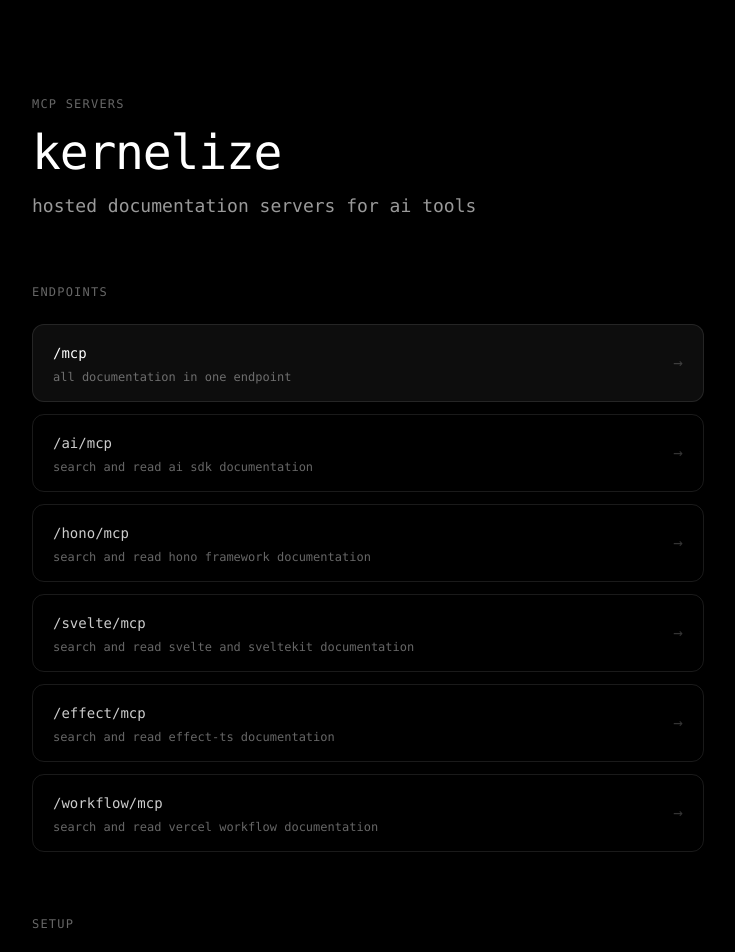
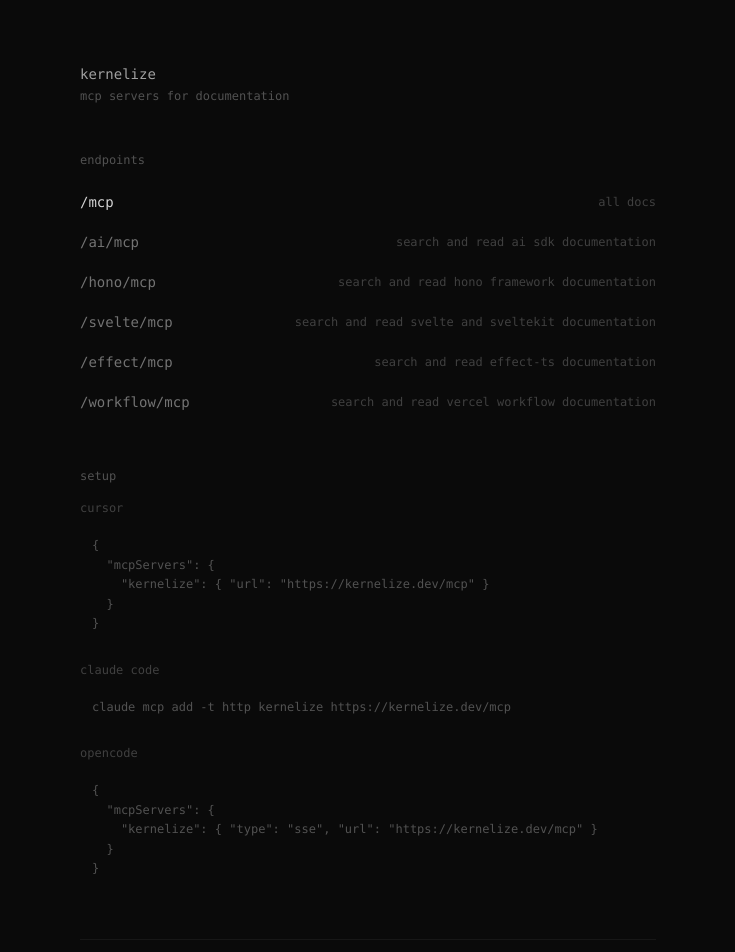
Before and after one commit to visible/kernelize.dev, a Next.js app: page / in a window 1280 px wide. Shown: the top 952 px of the page, without its empty margins (272-1007 px from the left). Built offline with nearby package versions, Linux system fonts and the light colour scheme.

Commit message:
feat: more minimal design

```diff
--- a/app/globals.css
+++ b/app/globals.css
@@ -2,23 +2,11 @@
 
 @theme {
   --font-mono: ui-monospace, SFMono-Regular, "SF Mono", Menlo, Consolas, monospace;
-  --color-bg: #000000;
-  --color-fg: #ffffff;
-  --color-muted: #888888;
-  --color-subtle: #444444;
-  --color-border: #222222;
-  --color-surface: #111111;
-  --color-accent: #10b981;
-}
-
-::selection {
-  background: var(--color-accent);
-  color: var(--color-bg);
 }
 
 body {
-  background: var(--color-bg);
-  color: var(--color-fg);
+  background: #0a0a0a;
+  color: #e5e5e5;
   font-family: var(--font-mono);
   min-height: 100vh;
 }
--- a/app/page.tsx
+++ b/app/page.tsx
@@ -4,64 +4,45 @@
 
 export default function Home() {
   return (
-    <main className="min-h-screen px-6 py-16 md:px-8 md:py-24">
-      <div className="mx-auto max-w-2xl">
-        <header className="mb-16">
-          <p className="mb-4 text-xs tracking-widest text-white/40">
-            MCP SERVERS
-          </p>
-          <h1 className="mb-4 text-4xl font-medium tracking-tight md:text-5xl">
-            kernelize
-          </h1>
-          <p className="text-lg text-white/60">
-            hosted documentation servers for ai tools
+    <main className="min-h-screen px-6 py-16">
+      <div className="mx-auto max-w-xl">
+        <header className="mb-12">
+          <h1 className="text-sm text-neutral-400">kernelize</h1>
+          <p className="mt-1 text-xs text-neutral-600">
+            mcp servers for documentation
           </p>
         </header>
 
-        <section className="mb-16">
-          <h2 className="mb-6 text-xs tracking-widest text-white/40">
-            ENDPOINTS
-          </h2>
-          <div className="space-y-3">
+        <section className="mb-12">
+          <p className="mb-4 text-xs text-neutral-600">endpoints</p>
+          <div className="space-y-1">
             <Link
               href="/mcp"
-              className="group flex items-center justify-between rounded-xl border border-white/10 bg-white/5 px-5 py-4 transition-colors hover:border-accent hover:bg-accent/5"
+              className="flex items-center justify-between py-2 text-sm text-neutral-300 hover:text-neutral-100"
             >
-              <div>
-                <code className="text-sm text-white">/mcp</code>
-                <p className="mt-1 text-xs text-white/40">
-                  all documentation in one endpoint
-                </p>
-              </div>
-              <span className="text-white/20 transition-colors group-hover:text-accent">
-                &rarr;
-              </span>
+              <span>/mcp</span>
+              <span className="text-xs text-neutral-700">all docs</span>
             </Link>
             {servers.map((server) => (
               <Link
                 key={server.path}
                 href={server.path}
-                className="group flex items-center justify-between rounded-xl border border-white/10 px-5 py-4 transition-colors hover:border-white/20"
+                className="flex items-center justify-between py-2 text-sm text-neutral-500 hover:text-neutral-300"
               >
-                <div>
-                  <code className="text-sm text-white/80">{server.path}</code>
-                  <p className="mt-1 text-xs text-white/40">
-                    {server.description}
-                  </p>
-                </div>
-                <span className="text-white/20 transition-colors group-hover:text-white/40">
-                  &rarr;
+                <span>{server.path}</span>
+                <span className="text-xs text-neutral-700">
+                  {server.description}
                 </span>
               </Link>
             ))}
           </div>
         </section>
 
-        <section className="mb-16">
-          <h2 className="mb-6 text-xs tracking-widest text-white/40">SETUP</h2>
-          <div className="space-y-6">
+        <section className="mb-12">
+          <p className="mb-4 text-xs text-neutral-600">setup</p>
+          <div className="space-y-4">
             <div>
-              <p className="mb-3 text-sm text-white/60">cursor</p>
+              <p className="mb-2 text-xs text-neutral-700">cursor</p>
               <Codeblock>{`{
   "mcpServers": {
     "kernelize": { "url": "https://kernelize.dev/mcp" }
@@ -69,13 +50,13 @@
 }`}</Codeblock>
             </div>
             <div>
-              <p className="mb-3 text-sm text-white/60">claude code</p>
+              <p className="mb-2 text-xs text-neutral-700">claude code</p>
               <Codeblock>
                 claude mcp add -t http kernelize https://kernelize.dev/mcp
               </Codeblock>
             </div>
             <div>
-              <p className="mb-3 text-sm text-white/60">opencode</p>
+              <p className="mb-2 text-xs text-neutral-700">opencode</p>
               <Codeblock>{`{
   "mcpServers": {
     "kernelize": { "type": "sse", "url": "https://kernelize.dev/mcp" }
@@ -85,22 +66,13 @@
           </div>
         </section>
 
-        <footer className="border-t border-white/10 pt-8">
+        <footer className="border-t border-neutral-900 pt-6">
           <a
             href="https://github.com/visible"
             target="_blank"
             rel="noopener noreferrer"
-            className="inline-flex items-center gap-2 text-xs text-white/30 transition-colors hover:text-white/60"
+            className="text-xs text-neutral-700 hover:text-neutral-500"
           >
-            <svg
-              width="14"
-              height="14"
-              viewBox="0 0 24 24"
-              fill="currentColor"
-              aria-hidden="true"
-            >
-              <path d="M12 0c-6.626 0-12 5.373-12 12 0 5.302 3.438 9.8 8.207 11.387.599.111.793-.261.793-.577v-2.234c-3.338.726-4.033-1.416-4.033-1.416-.546-1.387-1.333-1.756-1.333-1.756-1.089-.745.083-.729.083-.729 1.205.084 1.839 1.237 1.839 1.237 1.07 1.834 2.807 1.304 3.492.997.107-.775.418-1.305.762-1.604-2.665-.305-5.467-1.334-5.467-5.931 0-1.311.469-2.381 1.236-3.221-.124-.303-.535-1.524.117-3.176 0 0 1.008-.322 3.301 1.23.957-.266 1.983-.399 3.003-.404 1.02.005 2.047.138 3.006.404 2.291-1.552 3.297-1.23 3.297-1.23.653 1.653.242 2.874.118 3.176.77.84 1.235 1.911 1.235 3.221 0 4.609-2.807 5.624-5.479 5.921.43.372.823 1.102.823 2.222v3.293c0 .319.192.694.801.576 4.765-1.589 8.199-6.086 8.199-11.386 0-6.627-5.373-12-12-12z" />
-            </svg>
             visible
           </a>
         </footer>
--- a/components/codeblock.tsx
+++ b/components/codeblock.tsx
@@ -13,19 +13,19 @@
 
   return (
     <div className="group relative">
-      <pre className="overflow-auto rounded-xl border border-white/10 bg-white/5 p-4 text-sm leading-relaxed text-white/70">
+      <pre className="overflow-auto bg-neutral-950 p-3 text-xs leading-relaxed text-neutral-600">
         {children}
       </pre>
       <button
         type="button"
         onClick={copy}
         aria-label="copy to clipboard"
-        className="absolute right-3 top-3 rounded-md p-1.5 text-white/30 opacity-0 transition-all hover:bg-white/10 hover:text-white/60 group-hover:opacity-100"
+        className="absolute right-2 top-2 p-1 text-neutral-800 opacity-0 transition-opacity hover:text-neutral-600 group-hover:opacity-100"
       >
         {copied ? (
           <svg
-            width="14"
-            height="14"
+            width="12"
+            height="12"
             viewBox="0 0 24 24"
             fill="none"
             stroke="currentColor"
@@ -36,8 +36,8 @@
           </svg>
         ) : (
           <svg
-            width="14"
-            height="14"
+            width="12"
+            height="12"
             viewBox="0 0 24 24"
             fill="none"
             stroke="currentColor"
```
